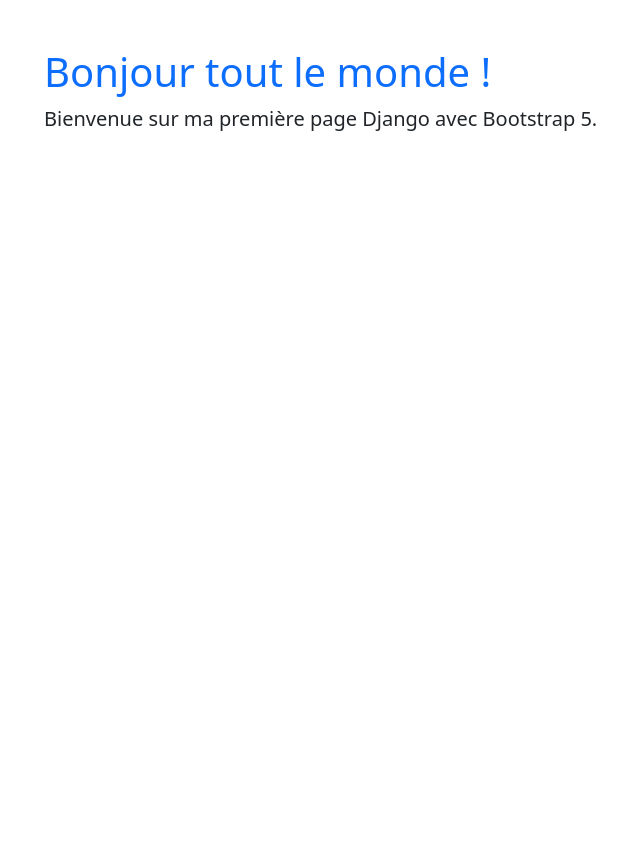
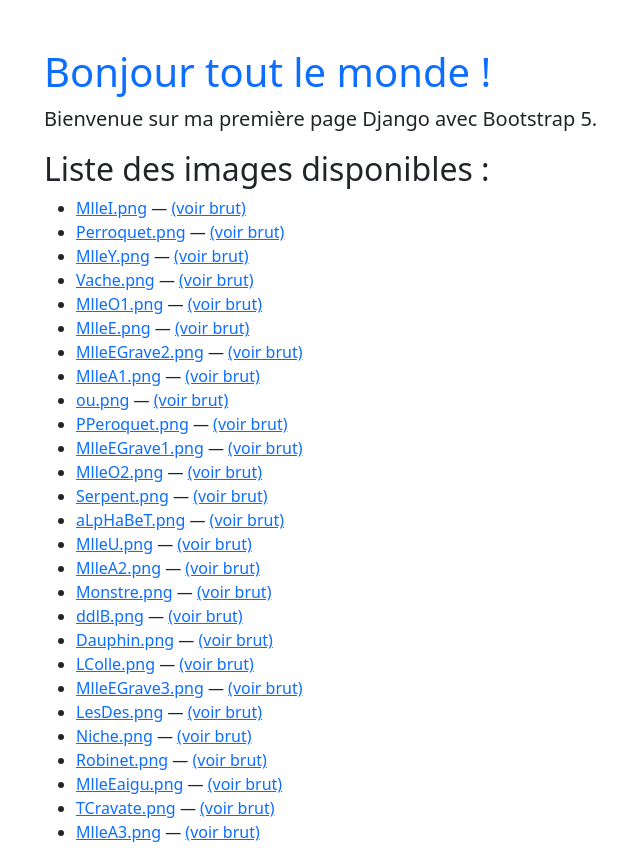
Before and after one commit to BulleDeau/projetDjango, a Django app: page / in a window 1280 px wide. Shown: the part 24-884 px from the top of the page, without its empty margins (38-678 px from the left). Before the commit the page ends 155 px from the top, so only its background shows below. Run offline with Django 5.2, Linux system fonts and the light colour scheme; some libraries are stand-ins or nearby versions.

Commit message:
affichage des images

```diff
--- a/app/templates/index.html
+++ b/app/templates/index.html
@@ -1,5 +1,17 @@
 {%extends "layouts/base.html"%}
-        {% block content %}
-        <h1 class="text-primary">Bonjour {{ nom }} !</h1>
-        <p class="lead">Bienvenue sur ma première page Django avec Bootstrap 5.</p>
-        {% endblock %}
+    {% block content %}
+    <h1 class="text-primary">Bonjour {{ nom }} !</h1>
+    <p class="lead">Bienvenue sur ma première page Django avec Bootstrap 5.</p>
+
+    <h2>Liste des images disponibles :</h2>
+        <ul>
+        {% for image in images %}
+            <li>
+            <a href="{% url 'truc_detail' image %}">{{ image }}</a>
+            — <a href="{% url 'raw_truc' image %}">(voir brut)</a>
+            </li>
+        {% empty %}
+            <li>Aucune image trouvée</li>
+        {% endfor %}
+        </ul>
+    {% endblock %}
--- /dev/null
+++ b/app/templates/truc_detail.html
@@ -0,0 +1,5 @@
+{% extends "layouts/base.html" %}
+{% block content %}
+<h2>Détail de l’image : {{ nom }}</h2>
+<img src="/rawtruc/{{ nom }}" alt="{{ nom }}">
+{% endblock %}
--- a/app/urls.py
+++ b/app/urls.py
@@ -22,4 +22,6 @@ from debug_toolbar.toolbar import debug_toolbar_urls
 urlpatterns = [
     # path('admin/', admin.site.urls),
     path('', views.index, name='index'),
+    path('truc/<str:nom>/', views.truc_detail, name='truc_detail'),
+    path('rawtruc/<str:nom>/', views.raw_truc, name='raw_truc'),
 ] + debug_toolbar_urls()
--- a/app/views.py
+++ b/app/views.py
@@ -1,10 +1,35 @@
 # from django.http import HttpResponse
+import os
 from django.shortcuts import render
+from django.http import FileResponse
 
+data_dir = os.path.join(os.path.dirname(__file__), "../docker/data")
+images = [f for f in os.listdir(data_dir) if f.endswith(".png")]
 
 def index(request):
     context = {
         "nom" : "tout le monde",
+        "images" : images,
         "breadcrumb" : [("Accueil", "/")]
         }
     return render(request, "index.html", context)
+
+def truc_detail(request, nom):
+    context = {
+        "nom": nom,
+        "breadcrumb": [("Accueil", "/"), (nom, f"/truc/{nom}")]
+    }
+    return render(request, "truc_detail.html", context)
+
+def raw_truc(request, nom):
+    # Chemin complet vers ton dossier contenant les images
+    data_dir = os.path.join(os.path.dirname(__file__), "../docker/data")
+    file_path = os.path.join(data_dir, nom)
+
+    # Vérifie que le fichier existe avant de le renvoyer
+    if not os.path.exists(file_path):
+        from django.http import Http404
+        raise Http404("Fichier non trouvé")
+
+    # Renvoie le contenu brut du fichier image
+    return FileResponse(open(file_path, 'rb'), content_type='image/png')
```
